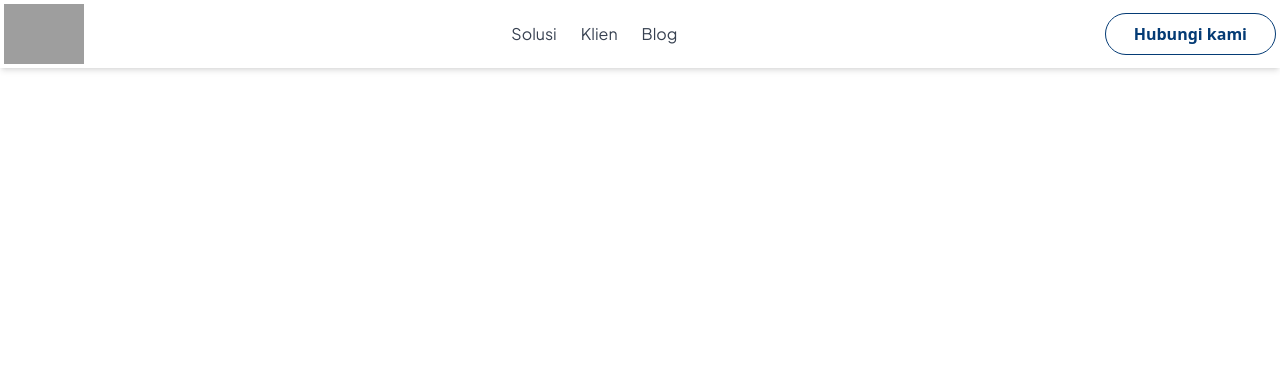
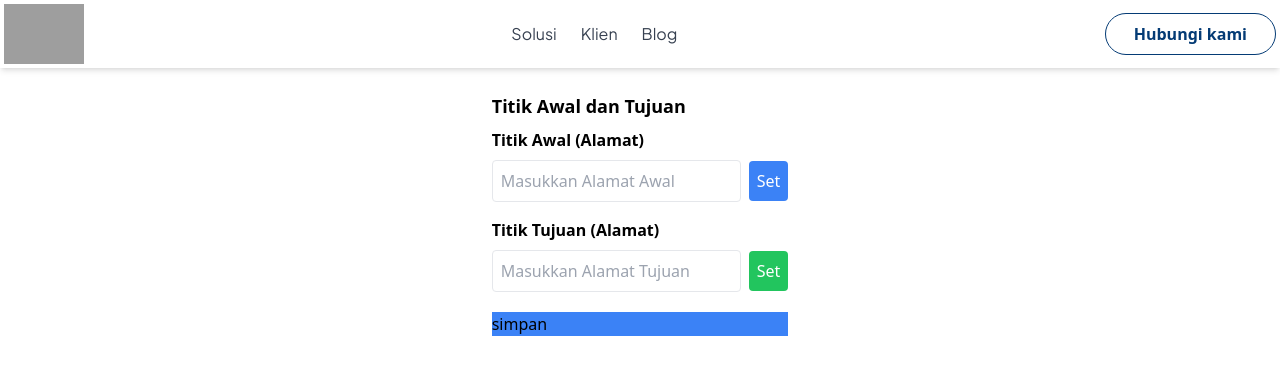
Before and after one commit to Muhless/ady-trans-jaya-react, a React (Vite) app: page /maps in a window 1280 px wide. Shown: the top 374 px of the page. Built offline with nearby package versions, Linux system fonts and the light colour scheme; no server answers; grey boxes are pictures that could not be loaded.

Commit message:
feat: add route mapping

```diff
--- a/src/App.jsx
+++ b/src/App.jsx
@@ -14,6 +14,7 @@ function App() {
         <Routes>
           <Route path="/" element={<HomePages />} />
           <Route path="/cars" element={<CarPages />} />
+          <Route path="/maps" element={<CarPages />} />
           <Route path="/auth/login" element={<LoginScreen />} />
         </Routes>
       </Router>
--- /dev/null
+++ b/src/api/cihuy.js
@@ -0,0 +1,27 @@
+const express = require("express");
+const admin = require("firebase-admin");
+
+admin.initializeApp({
+  credential: admin.credential.cert(require("./serviceAccountKey.json")),
+  databaseURL: "https://your-database-url.firebaseio.com",
+});
+
+const db = admin.database();
+const app = express();
+app.use(express.json());
+
+// Endpoint untuk memperbarui lokasi pengguna
+app.post("/update-location", (req, res) => {
+  const { userId, lat, lng } = req.body;
+  db.ref(`locations/${userId}`).set({ lat, lng })
+    .then(() => res.send("Location updated"))
+    .catch((err) => res.status(500).send(err.message));
+});
+
+// Endpoint untuk mendapatkan lokasi pengguna lain
+app.get("/get-location/:userId", async (req, res) => {
+  const snapshot = await db.ref(`locations/${req.params.userId}`).once("value");
+  res.json(snapshot.val());
+});
+
+app.listen(3000, () => console.log("Server running on port 3000"));
--- a/src/pages/Cars.jsx
+++ b/src/pages/Cars.jsx
@@ -1,12 +1,48 @@
 import React, { useEffect, useState } from "react";
-import { MapContainer, TileLayer, Marker, Popup } from "react-leaflet";
+import {
+  MapContainer,
+  TileLayer,
+  Marker,
+  Popup,
+  Polyline,
+} from "react-leaflet";
 import "leaflet/dist/leaflet.css";
 import { Helmet } from "react-helmet-async";
 
+// Helper function for geocoding address to coordinates
+const geocodeAddress = async (address) => {
+  try {
+    const response = await fetch(
+      `https://api.opencagedata.com/geocode/v1/json?q=${address}&key=998418d39b72428abc33fb5ef721563e`
+    );
+    const data = await response.json();
+    if (data.results.length > 0) {
+      return {
+        lat: data.results[0].geometry.lat,
+        lng: data.results[0].geometry.lng,
+      };
+    }
+    return null;
+  } catch (error) {
+    console.error("Error geocoding address:", error);
+    return null;
+  }
+};
+
 const CarPages = () => {
-  const [location, setLocation] = useState({ lat: -6.2, lng: 106.8 }); // Lokasi default: Jakarta
+  const [location, setLocation] = useState(null); // Removed default location
+  const [routes, setRoutes] = useState(() => {
+    const savedRoutes = localStorage.getItem("routes");
+    return savedRoutes ? JSON.parse(savedRoutes) : {};
+  });
+  const [selectedRoute, setSelectedRoute] = useState(null);
+  const [newRouteName, setNewRouteName] = useState("");
+  const [newRoutePoints, setNewRoutePoints] = useState([]);
+  const [startPoint, setStartPoint] = useState(null); // Start point will be set by button click
+  const [endPoint, setEndPoint] = useState(null); // Destination point will be set by button click
+  const [address, setAddress] = useState(""); // To store address input for start point
+  const [endAddress, setEndAddress] = useState(""); // To store address input for end point
 
-  // Update lokasi setiap 5 detik menggunakan Geolocation API
   useEffect(() => {
     const updateLocation = () => {
       if (navigator.geolocation) {
@@ -26,25 +62,135 @@ const CarPages = () => {
       }
     };
 
-    updateLocation(); // Ambil lokasi pertama kali
-    const interval = setInterval(updateLocation, 5000); // Update lokasi setiap 5 detik
+    updateLocation();
+    const interval = setInterval(updateLocation, 5000);
 
-    return () => clearInterval(interval); // Hapus interval saat komponen tidak digunakan
+    return () => clearInterval(interval);
   }, []);
+
+  useEffect(() => {
+    localStorage.setItem("routes", JSON.stringify(routes));
+  }, [routes]);
+
+  const handleAddPoint = () => {
+    setNewRoutePoints([...newRoutePoints, location]);
+  };
+
+  const handleSaveRoute = () => {
+    if (newRouteName && newRoutePoints.length > 0) {
+      setRoutes({ ...routes, [newRouteName]: newRoutePoints });
+      setNewRouteName("");
+      setNewRoutePoints([]);
+    }
+  };
+
+  const handleAddressChange = (e) => {
+    setAddress(e.target.value);
+  };
+
+  const handleSetStartPoint = async () => {
+    const coordinates = await geocodeAddress(address);
+    if (coordinates) {
+      setStartPoint(coordinates);
+    }
+  };
+
+  const handleEndAddressChange = (e) => {
+    setEndAddress(e.target.value);
+  };
+
+  const handleSetEndPoint = async () => {
+    const coordinates = await geocodeAddress(endAddress);
+    if (coordinates) {
+      setEndPoint(coordinates);
+    }
+  };
+
+  const handleMapClick = (e) => {
+    // Set the start point to the clicked location
+    setStartPoint(e.latlng);
+  };
 
   return (
     <>
       <Helmet>
         <title>Halaman Mobil - Tracking</title>
       </Helmet>
-      <div className="flex flex-col items-center">
-        <h1 className="text-xl font-bold text-center mb-4">Tracking Mobil</h1>
-        <MapContainer center={location} zoom={13} style={{ height: "400px", width: "80%" }}>
-          <TileLayer url="https://{s}.tile.openstreetmap.org/{z}/{x}/{y}.png" />
-          <Marker position={location}>
-            <Popup>Lokasi Saat Ini</Popup>
-          </Marker>
-        </MapContainer>
+      <div className="flex flex-row items-center justify-center mx-auto container">
+        <div className="mt-6">
+          <h3 className="text-lg font-semibold">Titik Awal dan Tujuan</h3>
+          <div className="mt-2">
+            <h4 className="text-md font-semibold">Titik Awal (Alamat)</h4>
+            <input
+              type="text"
+              placeholder="Masukkan Alamat Awal"
+              value={address}
+              onChange={handleAddressChange}
+              className="p-2 border rounded mt-2"
+            />
+            <button
+              onClick={handleSetStartPoint} // Add the click handler for setting the start point
+              className="ml-2 p-2 bg-blue-500 text-white rounded"
+            >
+              Set
+            </button>
+          </div>
+          <div className="mt-4">
+            <h4 className="text-md font-semibold">Titik Tujuan (Alamat)</h4>
+            <input
+              type="text"
+              placeholder="Masukkan Alamat Tujuan"
+              value={endAddress}
+              onChange={handleEndAddressChange}
+              className="p-2 border rounded mt-2"
+            />
+            <button
+              onClick={handleSetEndPoint} // Add the click handler for setting the end point
+              className="ml-2 p-2 bg-green-500 text-white rounded"
+            >
+              Set
+            </button>
+          </div>
+          <div className="mt-5 bg-blue-500 items-center ">
+            <button>simpan</button>
+          </div>
+        </div>
+
+        {/* Map component */}
+        {location && ( // Only render the map if location is available
+          <MapContainer
+            center={location}
+            zoom={13}
+            style={{ height: "600px", width: "50%" }}
+            className="mt-10"
+            onClick={handleMapClick} // Listen for click events on the map
+          >
+            <TileLayer url="https://{s}.tile.openstreetmap.org/{z}/{x}/{y}.png" />
+            <Marker position={location}>
+              <Popup>Lokasi Saat Ini</Popup>
+            </Marker>
+            {selectedRoute &&
+              routes[selectedRoute] &&
+              routes[selectedRoute].length > 0 && (
+                <Polyline positions={routes[selectedRoute]} color="blue" />
+              )}
+            {startPoint && (
+              <Marker position={startPoint}>
+                <Popup>Titik Awal</Popup>
+              </Marker>
+            )}
+            {endPoint && (
+              <Marker position={endPoint}>
+                <Popup>Titik Tujuan</Popup>
+              </Marker>
+            )}
+
+            {/* Draw route line (Polyline) */}
+            {startPoint && endPoint && (
+              <Polyline positions={[startPoint, endPoint]} color="green" />
+            )}
+          </MapContainer>
+        )}
       </div>
     </>
   );
--- /dev/null
+++ b/src/pages/Maps.jsx
@@ -0,0 +1,35 @@
+const [otherUsers, setOtherUsers] = useState({});
+const userId = "user123"; // Gantilah dengan ID unik pengguna
+
+useEffect(() => {
+  const sendLocation = async () => {
+    if (navigator.geolocation) {
+      navigator.geolocation.getCurrentPosition(async (position) => {
+        await fetch("http://localhost:3000/update-location", {
+          method: "POST",
+          headers: { "Content-Type": "application/json" },
+          body: JSON.stringify({
+            userId,
+            lat: position.coords.latitude,
+            lng: position.coords.longitude,
+          }),
+        });
+      });
+    }
+  };
+
+  sendLocation();
+  const interval = setInterval(sendLocation, 5000);
+  return () => clearInterval(interval);
+}, []);
+
+useEffect(() => {
+  const fetchOtherUsers = async () => {
+    const response = await fetch("http://localhost:3000/get-location/user456"); // ID orang lain
+    const data = await response.json();
+    setOtherUsers((prev) => ({ ...prev, user456: data }));
+  };
+
+  const interval = setInterval(fetchOtherUsers, 5000);
+  return () => clearInterval(interval);
+}, []);
```
